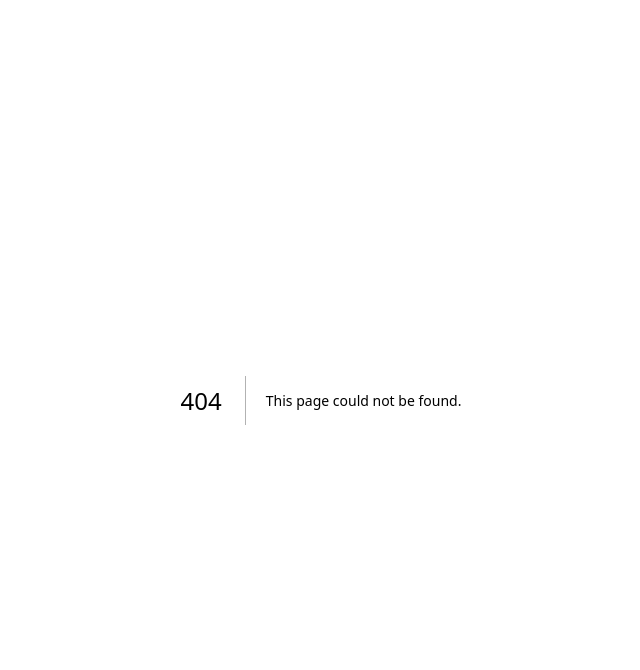
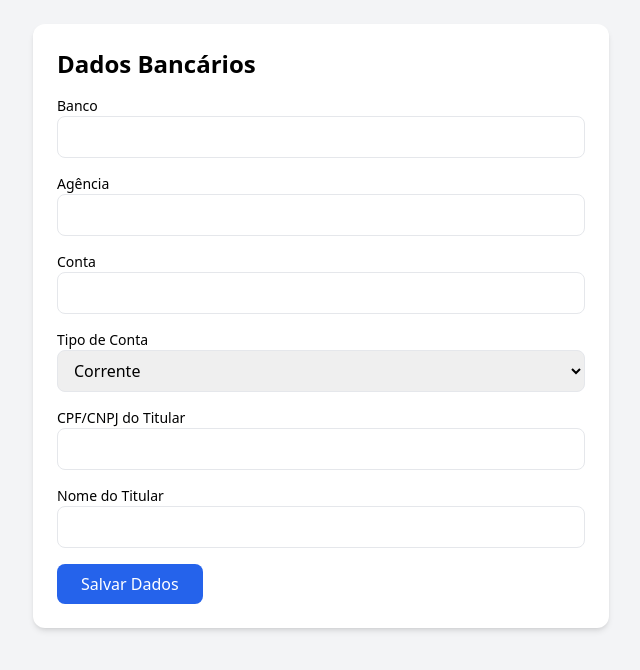
Before and after one commit to Diamank/diamank, a Next.js app: page /painel/banco in a window 1280 px wide. Before the commit this address had no page. Shown: the top 670 px of the page, without its empty margins (319-959 px from the left). Built offline with nearby package versions, Linux system fonts and the light colour scheme.

Commit message:
Create banco.tsx

```diff
--- /dev/null
+++ b/pages/painel/banco.tsx
@@ -0,0 +1,63 @@
+// pages/painel/banco.tsx
+import { useState } from 'react'
+
+export default function Banco() {
+  const [form, setForm] = useState({
+    banco: '',
+    agencia: '',
+    conta: '',
+    tipo: 'corrente',
+    cpfCnpj: '',
+    titular: ''
+  })
+
+  const handleChange = (e: React.ChangeEvent<HTMLInputElement | HTMLSelectElement>) => {
+    setForm({ ...form, [e.target.name]: e.target.value })
+  }
+
+  const handleSubmit = (e: React.FormEvent) => {
+    e.preventDefault()
+    alert('Dados bancários enviados (integração com Supabase será feita aqui).')
+  }
+
+  return (
+    <div className="min-h-screen bg-gray-100 p-6">
+      <div className="max-w-xl mx-auto bg-white rounded-xl shadow-md p-6">
+        <h1 className="text-2xl font-bold mb-4">Dados Bancários</h1>
+        <form onSubmit={handleSubmit} className="space-y-4">
+          <div>
+            <label className="block text-sm font-medium">Banco</label>
+            <input type="text" name="banco" onChange={handleChange} value={form.banco} className="w-full border rounded-lg px-3 py-2" required />
+          </div>
+          <div>
+            <label className="block text-sm font-medium">Agência</label>
+            <input type="text" name="agencia" onChange={handleChange} value={form.agencia} className="w-full border rounded-lg px-3 py-2" required />
+          </div>
+          <div>
+            <label className="block text-sm font-medium">Conta</label>
+            <input type="text" name="conta" onChange={handleChange} value={form.conta} className="w-full border rounded-lg px-3 py-2" required />
+          </div>
+          <div>
+            <label className="block text-sm font-medium">Tipo de Conta</label>
+            <select name="tipo" onChange={handleChange} value={form.tipo} className="w-full border rounded-lg px-3 py-2">
+              <option value="corrente">Corrente</option>
+              <option value="poupanca">Poupança</option>
+            </select>
+          </div>
+          <div>
+            <label className="block text-sm font-medium">CPF/CNPJ do Titular</label>
+            <input type="text" name="cpfCnpj" onChange={handleChange} value={form.cpfCnpj} className="w-full border rounded-lg px-3 py-2" required />
+          </div>
+          <div>
+            <label className="block text-sm font-medium">Nome do Titular</label>
+            <input type="text" name="titular" onChange={handleChange} value={form.titular} className="w-full border rounded-lg px-3 py-2" required />
+          </div>
+
+          <button type="submit" className="bg-blue-600 text-white px-6 py-2 rounded-lg hover:bg-blue-700">
+            Salvar Dados
+          </button>
+        </form>
+      </div>
+    </div>
+  )
+}
```
